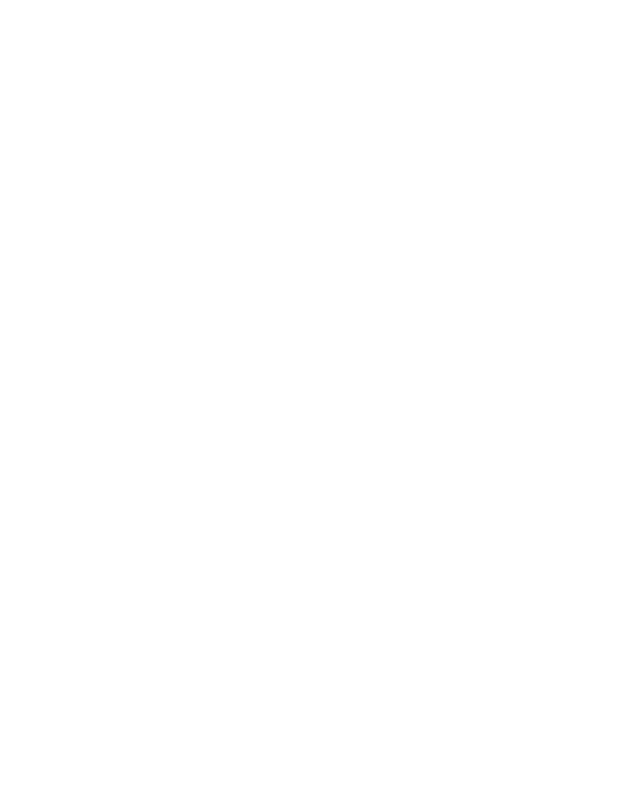
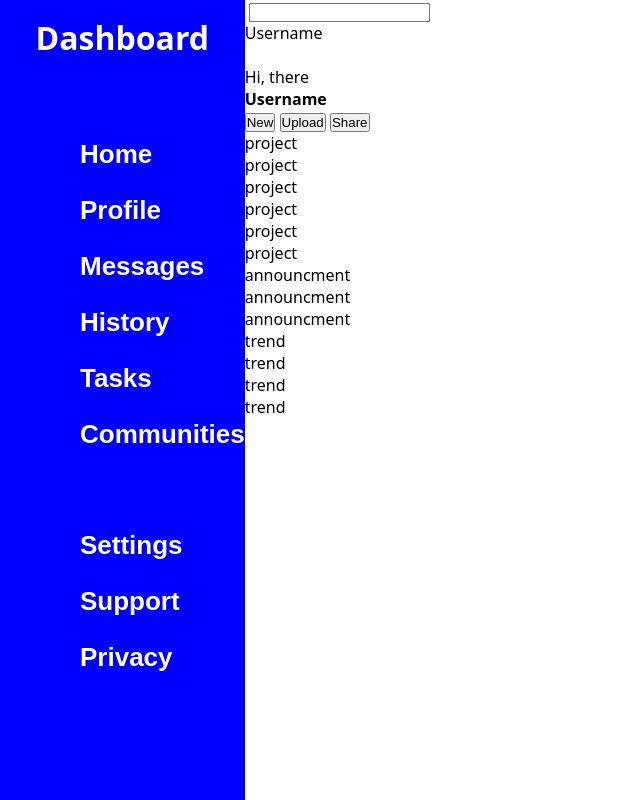
Before and after one commit to drex109/odin-admin-dashboard, a plain HTML site: page index.html in a window 1280 px wide. Shown: the whole page, without its empty margins (0-640 px from the left). Drawn offline with Linux system fonts and the light colour scheme.

Commit message:
basic layout created, dashboard styling and layout started

```diff
--- a/index.html
+++ b/index.html
@@ -7,7 +7,61 @@
     <link rel="stylesheet" href="style.css">
 </head>
 <body>
+    <div class="dashboard">
+        <h1>Dashboard</h1>
+        <div class="nav">
+            <button>Home</button>
+            <button>Profile</button>
+            <button>Messages</button>
+            <button>History</button>
+            <button>Tasks</button>
+            <button>Communities</button>
+        </div>
+        <div class="settings">
+            <button>Settings</button>
+            <button>Support</button>
+            <button>Privacy</button>
+        </div>
+    </div>
+    <div class="header">
+        <div class="search-bar">
+            <img src="" alt="">
+            <input type="text" id="search-bar">
+            <img src="" alt="">
+            <img src="" alt="">
+            <p>Username</p>
+        </div>
+        <div class="greeting">
+            <img src="" alt="">
+            <p>Hi, there</p>
+            <h4>Username</h4>
 
+            <button>New</button>
+            <button>Upload</button>
+            <button>Share</button>
+        </div>
+    </div>
+    <div class="main-content">
+        <div class="projects">
+            <div class="card">project</div>
+            <div class="card">project</div>
+            <div class="card">project</div>
+            <div class="card">project</div>
+            <div class="card">project</div>
+            <div class="card">project</div>
+        </div>
+        <div class="announcements">
+            <div class="announcment">announcment</div>
+            <div class="announcment">announcment</div>
+            <div class="announcment">announcment</div>
+        </div>
+        <div class="trending">
+            <div class="trend">trend</div>
+            <div class="trend">trend</div>
+            <div class="trend">trend</div>
+            <div class="trend">trend</div>
+        </div>
+    </div>
     <script src="script.js"></script>
 </body>
 </html>
--- a/style.css
+++ b/style.css
@@ -0,0 +1,47 @@
+* {
+    margin: 0;
+    padding: 0;
+}
+
+body{
+    display: grid;
+    grid-template-columns: 1fr 5fr;
+    grid-template-rows: 1fr 6fr;
+    height: 100vh;
+    font-family:system-ui, -apple-system, BlinkMacSystemFont, 'Segoe UI', Roboto, Oxygen, Ubuntu, Cantarell, 'Open Sans', 'Helvetica Neue', sans-serif;
+}
+.dashboard{
+    background-color: blue;
+    color: white;
+    grid-row: 1 / 3;
+    grid-column: 1 / 1;
+    text-align: center;
+    padding-top: 1rem;
+}
+.nav, .settings{
+    display: grid;
+    gap: 25px;
+    margin-top: 5rem;
+    margin-bottom: 5rem;
+    padding-left: 5rem;
+}
+.dashboard button{
+    border: none;
+    background: none;
+    color: white;
+    font-size: 26px;
+    font-weight: bold;
+    text-align: left;
+}
+.dashboard button:hover {
+    color:black
+}
+
+
+/* .header{
+
+}
+
+.main-content{
+
+} */
```
Also changed, not shown: images/dashboard-project.png (added).
